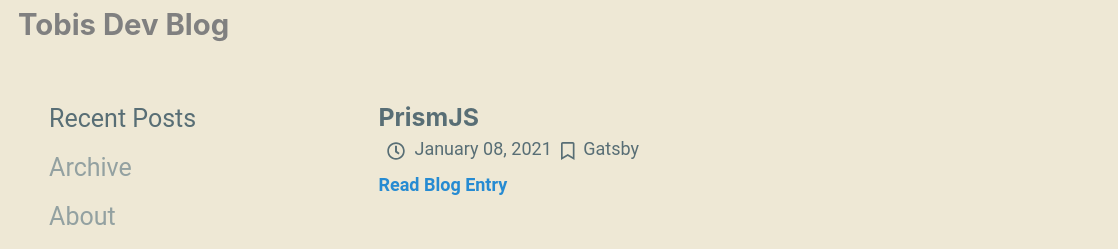
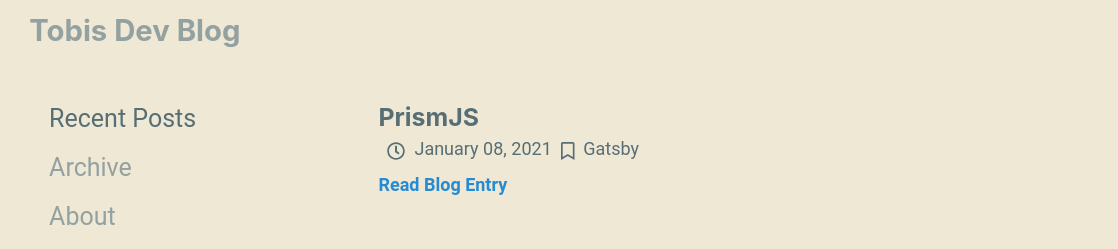
Before and after one commit to tkurzydym/blog, a Gatsby site: page / in a window 1280 px wide. Shown: the top 249 px of the page, 0-1118 px from the left. Built offline with nearby package versions, Linux system fonts and the light colour scheme; Gatsby itself is replaced by a stand-in of ours.

Commit message:
feat(style): theme and refactoring

```diff
--- a/src/components/layout/Banner.tsx
+++ b/src/components/header/Banner.tsx
@@ -1,23 +1,17 @@
 import { Link } from "gatsby"
 import React from "react"
 import MediaQuery from "react-responsive"
-import { StyledBanner } from "../styles/StyledHeader"
+import { StyledBanner } from "./StyledHeader"
 
 export const Banner = ({siteTitle}) => {
   return (
     <StyledBanner>
-      <h2>
         <Link
           to="/"
-          style={{
-            color: `grey`,
-            textDecoration: `none`,
-          }}
         >
           <MediaQuery maxWidth={950}>TK</MediaQuery>
           <MediaQuery minWidth={951}>{siteTitle}</MediaQuery>
         </Link>
-      </h2>
     </StyledBanner>
   )
 }
--- a/src/components/layout/ExternalLinks.tsx
+++ b/src/components/header/ExternalLinks.tsx
@@ -1,7 +1,7 @@
 import { faGithub, faTwitter, faXing } from "@fortawesome/free-brands-svg-icons"
 import { FontAwesomeIcon } from "@fortawesome/react-fontawesome"
 import React from "react"
-import { ExternalLinksContainer, StyledExternalLinks } from "../styles/StyledExternalLinks"
+import { ExternalLinksContainer, StyledExternalLinks } from "./StyledExternalLinks"
 
 export const ExternalLinks = () => {
   return (
--- a/src/components/layout/header.tsx
+++ b/src/components/header/Header.tsx
@@ -1,19 +1,14 @@
 import React from "react"
 
-import { StyledHeader } from "../styles/StyledHeader"
+import { StyledHeader } from "./StyledHeader"
 import { Banner } from "./Banner"
 import { ExternalLinks } from "./ExternalLinks"
 
 const Header = ({ siteTitle }) => (
-  <header
-    style={{
-      height: 50,
-      marginBottom: `1.45rem`,
-    }}
-  >
+  <StyledHeader>
     <Banner siteTitle={siteTitle} />
     <ExternalLinks />
-  </header>
+  </StyledHeader>
 )
 
 export default Header
--- a/src/components/styles/StyledExternalLinks.tsx
+++ b/src/components/header/StyledExternalLinks.tsx
@@ -15,7 +15,7 @@
     padding-right: 0.5em;
     color: var(--menuLink);
     &:hover {
-      color: var(--menuLinkHover);
+      color: #2aa198;
     }
   }
 
--- a/src/components/styles/StyledHeader.tsx
+++ b/src/components/header/StyledHeader.tsx
@@ -1,20 +1,30 @@
 import styled from "styled-components"
 
 const StyledHeader = styled.header`
-  height: 50;
+  height: 50px;
   margin-bottom: 1.45rem;
 `
 
-const StyledBanner = styled.div`
+const StyledBanner = styled.h2`
   max-width: 960px;
-  height: 50px;
+  height: 50;
   padding: 0.5em;
   padding-left: 1em;
+
   @media only screen and (min-width: 951px) {
     position: fixed;
   }
+
   float: left;
+
+  a {
+    &:hover {
+      color: #2aa198;
+    }
+    color: var(--menuLink);
+    text-decoration: none;
+    border-width: 0px;
+  }
 `
 
-
 export { StyledHeader, StyledBanner }
--- a/src/components/layout/layout.css
+++ b/src/components/layout/layout.css
@@ -30,6 +30,9 @@
   --hr: hsla(0, 0%, 0%, 0.2);
   --menuLink: #93a1a1;
   --menuLinkHover: #586e75;
+
+
+
 }
 
 body.dark {
--- a/src/components/layout/sidebar.tsx
+++ b/src/components/menu/Sidebar.tsx
@@ -1,6 +1,6 @@
 import React from "react"
 
-import { MenuList, StyledLink } from "../styles/StyledMenu"
+import { MenuList } from "./StyledMenu"
 import { SidebarItem } from "./SidebarItem"
 
 const toolbarItems = [
--- a/src/components/layout/SidebarItem.tsx
+++ b/src/components/menu/SidebarItem.tsx
@@ -1,6 +1,6 @@
 import { Link } from "gatsby"
 import React from "react"
-import { StyledLink } from "../styles/StyledMenu"
+import { StyledLink } from "./StyledMenu"
 
 export const SidebarItem = ({item}) => {
   return (
--- a/src/components/layout/toolbar.tsx
+++ b/src/components/menu/Toolbar.tsx
@@ -1,5 +1,5 @@
 import React from "react"
-import { StyledToolbar } from "../styles/StyledToolbar"
+import { StyledToolbar } from "./StyledToolbar"
 
 import { ToolbarItem } from "./ToolbarItem"
 
--- a/src/components/layout/ToolbarItem.tsx
+++ b/src/components/menu/ToolbarItem.tsx
@@ -1,7 +1,7 @@
 import React from "react"
 
 import { Link } from "gatsby"
-import { StyledToolbarLink, ToolbarTitle } from "../styles/StyledToolbar"
+import { StyledToolbarLink, ToolbarTitle } from "./StyledToolbar"
 
 export const ToolbarItem = ({ item }) => (
   <StyledToolbarLink>
```
Also changed, not shown: src/components/layout/layout.tsx (+5 -5 lines), src/components/layout/StyledContainer.tsx (renamed from src/components/styles/StyledContainer.tsx), src/components/menu/StyledMenu.tsx (renamed from src/components/styles/StyledMenu.tsx), src/components/menu/StyledToolbar.tsx (renamed from src/components/styles/StyledToolbar.tsx).
